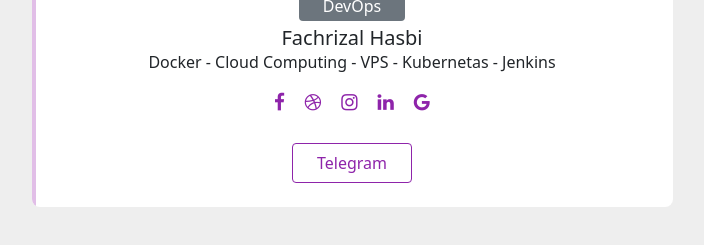
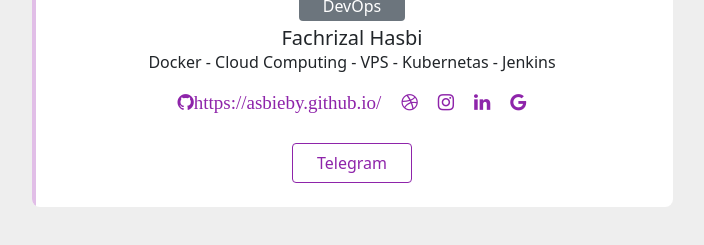
Before and after one commit to asbieby/asbieby.github.io, a plain HTML site: page index.html in a window 1280 px wide. Shown: the part 169-414 px from the top of the page, without its empty margins (288-992 px from the left). Drawn offline with nearby package versions, Linux system fonts and the light colour scheme.

Commit message:
Update index.html

```diff
--- a/index.html
+++ b/index.html
@@ -104,7 +104,7 @@
                         <!-- <p class="fonts">Docker - Cloud Computing - VPS - Kubernetas - Jenkins</p> -->
                     </div>
                     <ul class="social-list">
-                        <li><i class="fa fa-facebook"></i></li>
+                        <li><i class="fa fa-github">https://asbieby.github.io/</i></li>
                         <li><i class="fa fa-dribbble"></i></li>
                         <li><i class="fa fa-instagram"></i></li>
                         <li><i class="fa fa-linkedin"></i></li>
```
